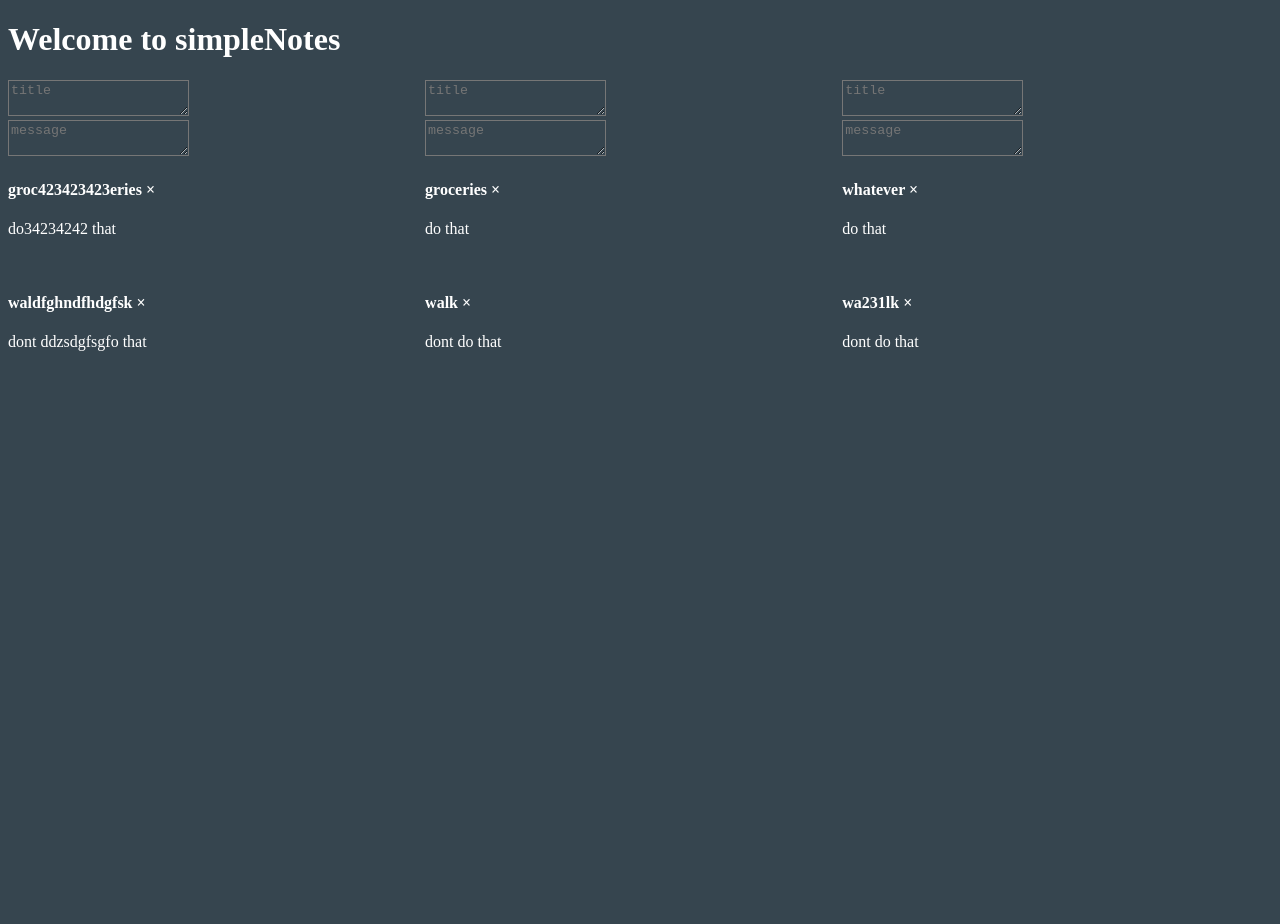
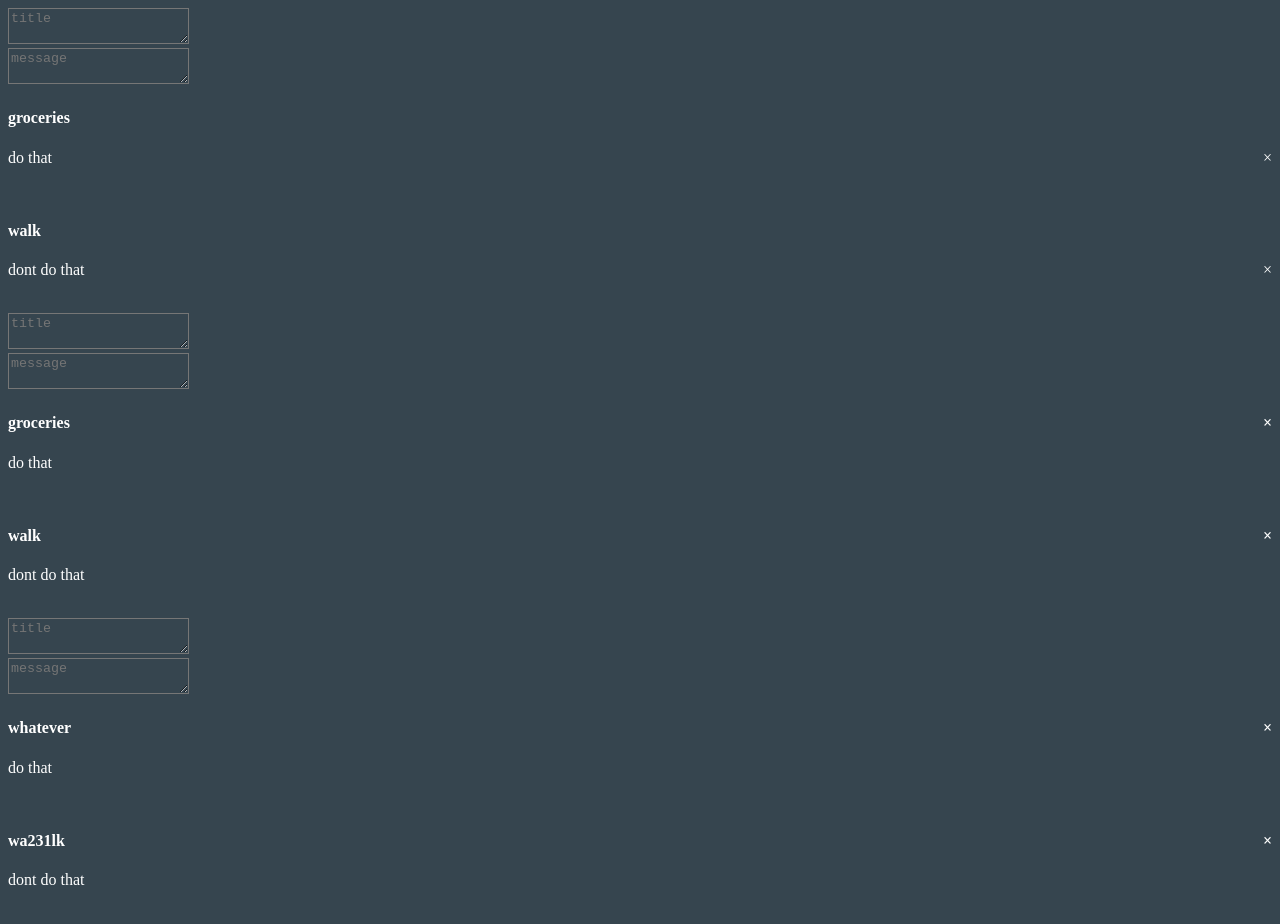
Before and after one commit to lsinisa/simplenotes, a Vue app: page / in a window 1280 px wide. Shown: the top 924 px of the page. Before the commit the page ends 800 px from the top, so only its background shows below. Built offline with nearby package versions, Linux system fonts and the light colour scheme.

Commit message:
fixed note1

```diff
--- a/src/App.vue
+++ b/src/App.vue
@@ -1,21 +1,20 @@
 <template>
   <div id="app">
-    <h1>Welcome to simpleNotes</h1>
-      <note0 class="notes"/>
       <note1 class="notes"/>
       <note2 class="notes"/>
+      <note3 class="notes"/>
   </div>
 </template>
 
 <script>
-import note0 from './components/note0'
 import note1 from './components/note1'
 import note2 from './components/note2'
+import note3 from './components/note3'
 
 export default {
   name: 'notes',
   components:{
-    note0,note1,note2
+    note1,note2,note3
   },
 }
 
@@ -26,8 +25,4 @@
   background: #36454f;
   color: #fff;
 }
-  .notes{
-    display: inline-block;
-    width: 33%;
-  }
 </style>
--- a/src/components/note1.vue
+++ b/src/components/note1.vue
@@ -1,15 +1,19 @@
 <template>
   <div>
-        <textarea type="text" placeholder="title" v-model="newNote" @keyup.enter="addNote"/> <br>
+    <div>
+      <textarea type="text" placeholder="title" v-model="newNote" @keyup.enter="addNote"/>
+      <br>
       <textarea type="text" placeholder="message" v-model="newNoteMSG" @keyup.enter="addNote"/>
+    </div>
+    <div>
       <div v-for="(note, index) in notes" :key="note.id">
-            <h4>{{note.title}}
-                <a class="remove-note" @click="removeNote(index)">
-            &times;
-                </a>
+        <h4>
+          {{note.title}}
         </h4>
+        <a class="remove-note" @click="removeNote(index)">&times;</a>
         <p>{{note.message}}</p>
         <br>
+      </div>
     </div>
   </div>
 </template>
@@ -57,6 +61,10 @@
 </script>
 
 <style lang="scss">
+.remove-note{
+    float: right;
+    size: 150%;
+}
 .remove-note:hover{
     cursor: pointer;
 }
--- a/src/components/note2.vue
+++ b/src/components/note2.vue
@@ -1,15 +1,19 @@
 <template>
   <div>
-        <textarea type="text" placeholder="title" v-model="newNote" @keyup.enter="addNote"/> <br>
+    <div>
+      <textarea type="text" placeholder="title" v-model="newNote" @keyup.enter="addNote"/>
+      <br>
       <textarea type="text" placeholder="message" v-model="newNoteMSG" @keyup.enter="addNote"/>
+    </div>
+    <div>
       <div v-for="(note, index) in notes" :key="note.id">
-            <h4>{{note.title}}
-                <a class="remove-note" @click="removeNote(index)">
-            &times;
-                </a>
+        <h4>
+          {{note.title}}
+          <a class="remove-note" @click="removeNote(index)">&times;</a>
         </h4>
         <p>{{note.message}}</p>
         <br>
+      </div>
     </div>
   </div>
 </template>
@@ -24,12 +28,12 @@
             notes:[
                 {
                     'id':1,
-                    'title': "whatever",
+                    'title': "groceries",
                     'message': "do that",
                 },
                 {
                     'id':2,
-                    'title': "wa231lk",
+                    'title': "walk",
                     'message': "dont do that",
                 }
             ]
@@ -57,6 +61,10 @@
 </script>
 
 <style lang="scss">
+.remove-note{
+    float: right;
+    size: 150%;
+}
 .remove-note:hover{
     cursor: pointer;
 }
--- a/src/components/note0.vue
+++ b/src/components/note3.vue
@@ -1,22 +1,26 @@
 <template>
   <div>
-        <textarea type="text" placeholder="title" v-model="newNote" @keyup.enter="addNote"/> <br>
+    <div>
+      <textarea type="text" placeholder="title" v-model="newNote" @keyup.enter="addNote"/>
+      <br>
       <textarea type="text" placeholder="message" v-model="newNoteMSG" @keyup.enter="addNote"/>
+    </div>
+    <div>
       <div v-for="(note, index) in notes" :key="note.id">
-            <h4>{{note.title}}
-                <a class="remove-note" @click="removeNote(index)">
-            &times;
-                </a>
+        <h4>
+          {{note.title}}
+          <a class="remove-note" @click="removeNote(index)">&times;</a>
         </h4>
         <p>{{note.message}}</p>
         <br>
+      </div>
     </div>
   </div>
 </template>
 
 <script>
 export default {
-    name:'note0',
+    name:'note3',
     data() {
         return {
             newNote:'',
@@ -24,13 +28,13 @@
             notes:[
                 {
                     'id':1,
-                    'title': "groc423423423eries",
-                    'message': "do34234242 that",
+                    'title': "whatever",
+                    'message': "do that",
                 },
                 {
                     'id':2,
-                    'title': "waldfghndfhdgfsk",
-                    'message': "dont ddzsdgfsgfo that",
+                    'title': "wa231lk",
+                    'message': "dont do that",
                 }
             ]
         }
@@ -40,7 +44,7 @@
             if(this.newNote.trim().length==0 && this.newNoteMSG.trim().length==0){
                 return
             }
-            this.notes0.push({
+            this.notes.push({
                 id: this.idForNote,
                 title: this.newNote,
                 message: this.newNoteMSG,
@@ -57,6 +61,10 @@
 </script>
 
 <style lang="scss">
+.remove-note{
+    float: right;
+    size: 150%;
+}
 .remove-note:hover{
     cursor: pointer;
 }
```
Lines whose indentation alone changed are shown as unchanged.
